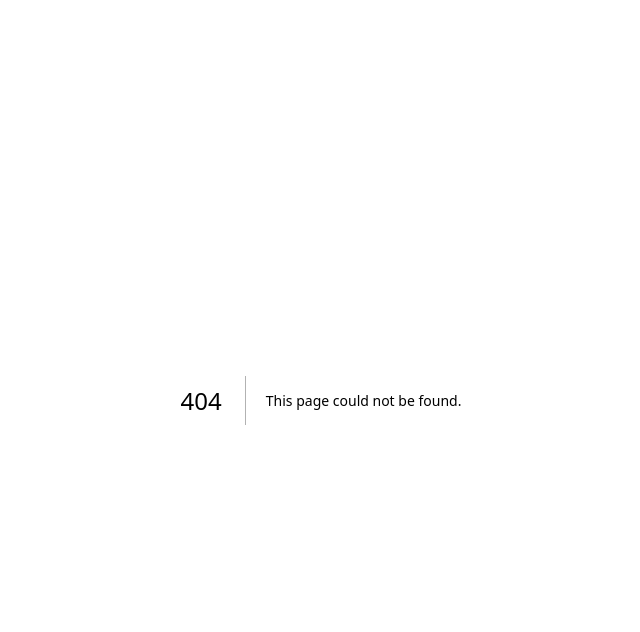
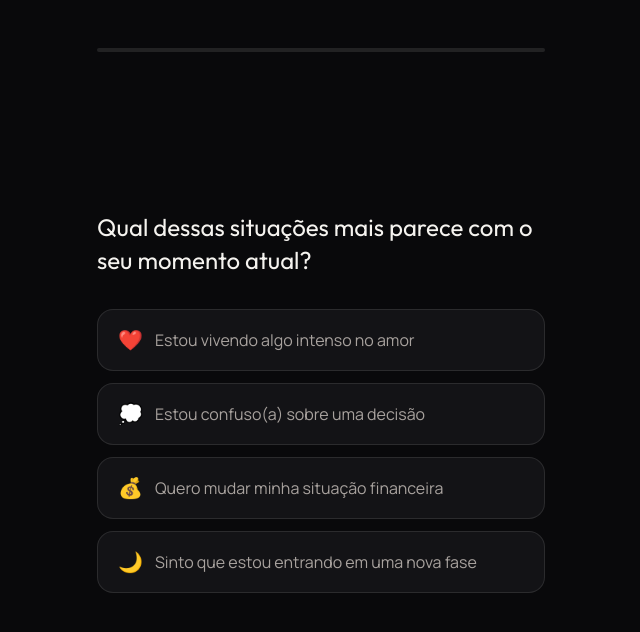
Before and after one commit to Luizguilherme110/TAROT, a Next.js app: page /leitura in a window 1280 px wide. Before the commit this address had no page. Shown: the top 632 px of the page, without its empty margins (319-959 px from the left). Built offline with nearby package versions, Linux system fonts and the light colour scheme.

Commit message:
feat: build interactive 14-question quiz flow

```diff
--- /dev/null
+++ b/app/leitura/page.tsx
@@ -0,0 +1,5 @@
+import { QuizFlow } from '@/components/quiz/QuizFlow';
+
+export default function LeituraPage() {
+  return <QuizFlow />;
+}
--- /dev/null
+++ b/components/quiz/BirthDateStep.tsx
@@ -0,0 +1,30 @@
+'use client';
+
+import { useState } from 'react';
+
+export function BirthDateStep({ value, onSubmit }: { value: string; onSubmit: (value: string) => void }) {
+  const [date, setDate] = useState(value);
+  return (
+    <div className="w-full max-w-md">
+      <h2 className="font-display text-2xl leading-snug text-parchment-100">Sua data de nascimento</h2>
+      <p className="mt-3 text-parchment-400">
+        Usaremos sua data para adicionar uma camada numerológica à sua leitura. Não é usada para nenhuma outra
+        finalidade.
+      </p>
+      <input
+        type="date"
+        value={date}
+        onChange={(event) => setDate(event.target.value)}
+        className="mt-8 w-full rounded-2xl border border-white/10 bg-ink-900 px-5 py-4 text-parchment-100 outline-none transition-colors duration-200 focus:border-gold-400"
+      />
+      <button
+        type="button"
+        disabled={date.length === 0}
+        onClick={() => onSubmit(date)}
+        className="mt-6 inline-flex items-center justify-center rounded-full bg-gold-400 px-8 py-4 font-display text-sm font-medium text-ink-950 transition-transform duration-300 ease-out hover:-translate-y-0.5 hover:bg-gold-300 active:scale-[0.98] disabled:cursor-not-allowed disabled:opacity-40"
+      >
+        Continuar
+      </button>
+    </div>
+  );
+}
--- /dev/null
+++ b/components/quiz/NameStep.tsx
@@ -0,0 +1,29 @@
+'use client';
+
+import { useState } from 'react';
+
+export function NameStep({ value, onSubmit }: { value: string; onSubmit: (value: string) => void }) {
+  const [name, setName] = useState(value);
+  return (
+    <div className="w-full max-w-md">
+      <h2 className="font-display text-2xl leading-snug text-parchment-100">
+        Antes de continuarmos, como você gostaria de ser chamado(a) na sua leitura?
+      </h2>
+      <input
+        type="text"
+        value={name}
+        onChange={(event) => setName(event.target.value.slice(0, 60))}
+        placeholder="Seu nome ou apelido"
+        className="mt-8 w-full rounded-2xl border border-white/10 bg-ink-900 px-5 py-4 text-parchment-100 outline-none transition-colors duration-200 placeholder:text-parchment-400/60 focus:border-gold-400"
+      />
+      <button
+        type="button"
+        disabled={name.trim().length === 0}
+        onClick={() => onSubmit(name.trim())}
+        className="mt-6 inline-flex items-center justify-center rounded-full bg-gold-400 px-8 py-4 font-display text-sm font-medium text-ink-950 transition-transform duration-300 ease-out hover:-translate-y-0.5 hover:bg-gold-300 active:scale-[0.98] disabled:cursor-not-allowed disabled:opacity-40"
+      >
+        Continuar
+      </button>
+    </div>
+  );
+}
--- /dev/null
+++ b/components/quiz/OpenTextStep.tsx
@@ -0,0 +1,38 @@
+'use client';
+
+import { useState } from 'react';
+import type { QuizQuestion } from '@/lib/quiz-questions';
+
+type Props = {
+  question: Extract<QuizQuestion, { type: 'open' }>;
+  value: string | undefined;
+  onSubmit: (value: string) => void;
+};
+
+export function OpenTextStep({ question, value, onSubmit }: Props) {
+  const [text, setText] = useState(value ?? '');
+
+  return (
+    <div className="w-full max-w-md">
+      <h2 className="font-display text-2xl leading-snug text-parchment-100">{question.prompt}</h2>
+      <textarea
+        value={text}
+        onChange={(event) => setText(event.target.value.slice(0, question.maxLength))}
+        placeholder={question.placeholder}
+        rows={4}
+        className="mt-8 w-full rounded-2xl border border-white/10 bg-ink-900 px-5 py-4 text-parchment-100 outline-none transition-colors duration-200 placeholder:text-parchment-400/60 focus:border-gold-400"
+      />
+      <p className="mt-2 text-right text-xs text-parchment-400">
+        {text.length}/{question.maxLength}
+      </p>
+      <button
+        type="button"
+        disabled={text.trim().length === 0}
+        onClick={() => onSubmit(text.trim())}
+        className="mt-6 inline-flex items-center justify-center rounded-full bg-gold-400 px-8 py-4 font-display text-sm font-medium text-ink-950 transition-transform duration-300 ease-out hover:-translate-y-0.5 hover:bg-gold-300 active:scale-[0.98] disabled:cursor-not-allowed disabled:opacity-40"
+      >
+        Continuar
+      </button>
+    </div>
+  );
+}
--- /dev/null
+++ b/components/quiz/ProgressBar.tsx
@@ -0,0 +1,17 @@
+export function ProgressBar({ current, total }: { current: number; total: number }) {
+  const percent = Math.round((current / total) * 100);
+  return (
+    <div
+      className="h-1 w-full rounded-full bg-white/10"
+      role="progressbar"
+      aria-valuenow={percent}
+      aria-valuemin={0}
+      aria-valuemax={100}
+    >
+      <div
+        className="h-full rounded-full bg-gold-400 transition-[width] duration-500 ease-out"
+        style={{ width: `${percent}%` }}
+      />
+    </div>
+  );
+}
--- /dev/null
+++ b/components/quiz/QuestionCard.tsx
@@ -0,0 +1,42 @@
+'use client';
+
+import { motion, useReducedMotion } from 'motion/react';
+import type { QuizQuestion } from '@/lib/quiz-questions';
+
+type Props = {
+  question: Extract<QuizQuestion, { type: 'choice' }>;
+  value: string | undefined;
+  onAnswer: (optionId: string) => void;
+};
+
+export function QuestionCard({ question, value, onAnswer }: Props) {
+  const reduce = useReducedMotion();
+  return (
+    <motion.div
+      initial={reduce ? false : { opacity: 0, y: 12 }}
+      animate={{ opacity: 1, y: 0 }}
+      transition={{ duration: 0.4, ease: [0.16, 1, 0.3, 1] }}
+      className="w-full max-w-md"
+    >
+      <h2 className="font-display text-2xl leading-snug text-parchment-100">{question.prompt}</h2>
+      <div className="mt-8 flex flex-col gap-3">
+        {question.options.map((option) => (
+          <button
+            key={option.id}
+            type="button"
+            onClick={() => onAnswer(option.id)}
+            aria-pressed={value === option.id}
+            className={`flex items-center gap-3 rounded-2xl border px-5 py-4 text-left transition-colors duration-200 ${
+              value === option.id
+                ? 'border-gold-400 bg-gold-400/10 text-parchment-100'
+                : 'border-white/10 bg-ink-900 text-parchment-400 hover:border-white/20 hover:text-parchment-100'
+            }`}
+          >
+            {option.emoji ? <span className="text-xl">{option.emoji}</span> : null}
+            <span>{option.label}</span>
+          </button>
+        ))}
+      </div>
+    </motion.div>
+  );
+}
--- /dev/null
+++ b/components/quiz/QuizFlow.tsx
@@ -0,0 +1,77 @@
+'use client';
+
+import { useRouter } from 'next/navigation';
+import { useQuiz } from '@/components/providers/QuizProvider';
+import { QUIZ_QUESTIONS } from '@/lib/quiz-questions';
+import { ProgressBar } from './ProgressBar';
+import { QuestionCard } from './QuestionCard';
+import { OpenTextStep } from './OpenTextStep';
+import { NameStep } from './NameStep';
+import { BirthDateStep } from './BirthDateStep';
+
+export function QuizFlow() {
+  const router = useRouter();
+  const { state, dispatch } = useQuiz();
+  const question = QUIZ_QUESTIONS[state.currentStep];
+
+  if (!question) {
+    router.push('/leitura/preparando');
+    return null;
+  }
+
+  function goNext() {
+    if (state.currentStep + 1 >= QUIZ_QUESTIONS.length) {
+      router.push('/leitura/preparando');
+    } else {
+      dispatch({ type: 'NEXT' });
+    }
+  }
+
+  return (
+    <div className="flex min-h-dvh flex-col items-center px-6 py-12 md:px-12">
+      <div className="w-full max-w-md">
+        <ProgressBar current={state.currentStep} total={QUIZ_QUESTIONS.length} />
+      </div>
+      <div className="flex w-full flex-1 items-center justify-center py-12">
+        {question.type === 'choice' && (
+          <QuestionCard
+            question={question}
+            value={state.answers[question.id]}
+            onAnswer={(optionId) => {
+              dispatch({ type: 'ANSWER', questionId: question.id, value: optionId });
+              goNext();
+            }}
+          />
+        )}
+        {question.type === 'open' && (
+          <OpenTextStep
+            question={question}
+            value={state.answers[question.id]}
+            onSubmit={(text) => {
+              dispatch({ type: 'ANSWER', questionId: question.id, value: text });
+              goNext();
+            }}
+          />
+        )}
+        {question.type === 'name' && (
+          <NameStep
+            value={state.name}
+            onSubmit={(name) => {
+              dispatch({ type: 'SET_NAME', value: name });
+              goNext();
+            }}
+          />
+        )}
+        {question.type === 'birthdate' && (
+          <BirthDateStep
+            value={state.birthDate}
+            onSubmit={(date) => {
+              dispatch({ type: 'SET_BIRTH_DATE', value: date });
+              goNext();
+            }}
+          />
+        )}
+      </div>
+    </div>
+  );
+}
```
